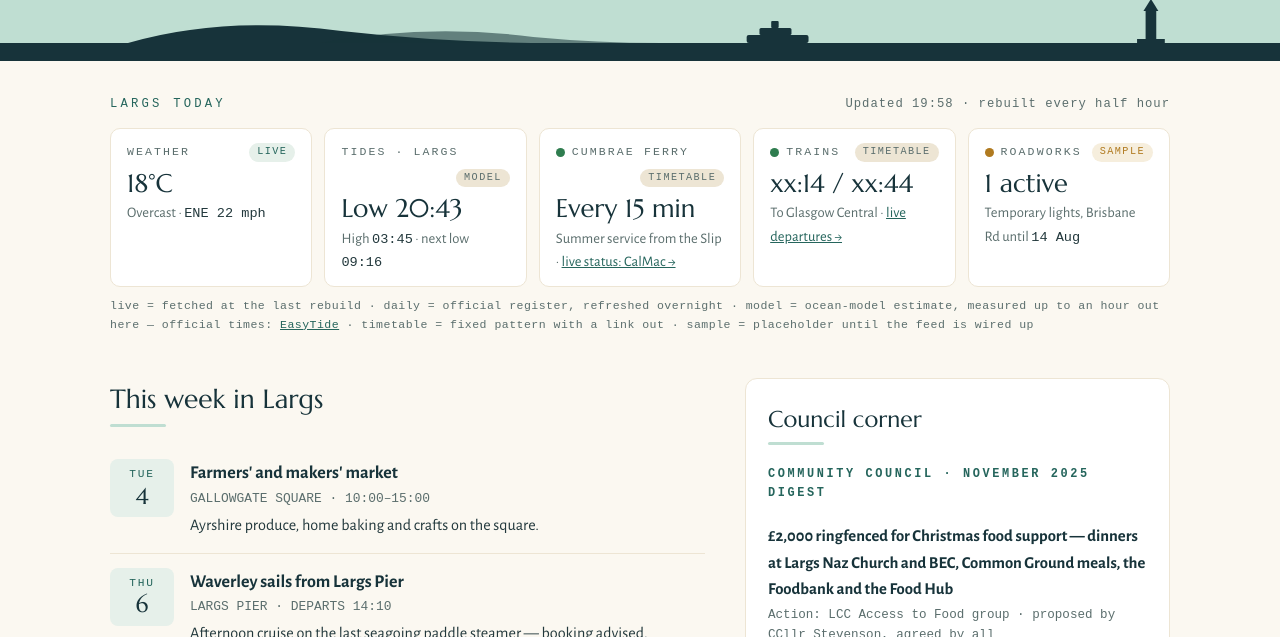
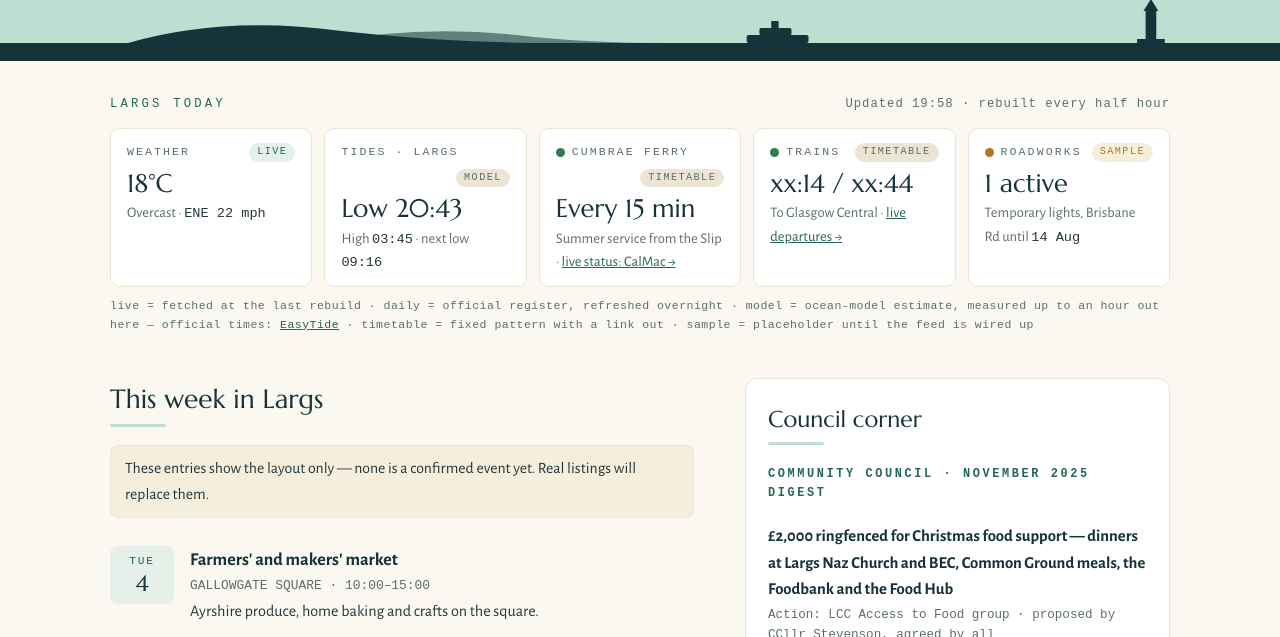
Before and after one commit to 5f7w76c6y6-source/largs-org, an Eleventy site: page src/index.njk in a window 1280 px wide. Shown: the part 161-798 px from the top of the page. Built offline with nearby package versions, Linux system fonts and the light colour scheme; Eleventy itself is replaced by a stand-in of ours; files that its build step writes are made by us from their sources; a web font is replaced by a local one.

Commit message:
Events: sample flag and honest labelling until real listings land

```diff
--- a/src/_data/events.json
+++ b/src/_data/events.json
@@ -1,4 +1,6 @@
-[
+{
+  "sample": true,
+  "items": [
     {
       "date": "2026-08-04",
       "title": "Farmers' and makers' market",
@@ -36,3 +38,4 @@
       "blurb": "The village rises again on the shorefront. Programme published here as soon as it's out."
     }
   ]
+}
--- a/src/index.njk
+++ b/src/index.njk
@@ -82,7 +82,12 @@ layout: layouts/base.njk
     <h2 id="week-h">This week in Largs</h2>
     <div class="rule" aria-hidden="true"></div>
 
-    {% for e in events %}
+    {% if events.sample %}
+    <p class="sample-note">These entries show the layout only — none is a
+    confirmed event yet. Real listings will replace them.</p>
+    {% endif %}
+
+    {% for e in events.items %}
     <article class="event">
       <div class="when">
         <div class="dow">{% if e.farOut %}{{ e.date | monthShort }}{% else %}{{ e.date | dow }}{% endif %}</div>
```
Lines whose indentation alone changed are shown as unchanged.
